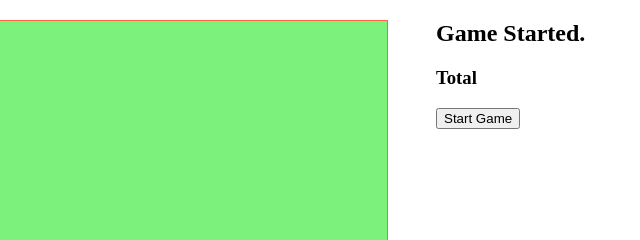
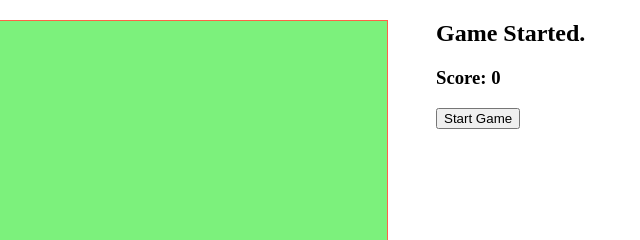
Before and after one commit to kishansky/mosquito, a plain HTML site: page index.html in a window 1280 px wide. Both pictures are taken after a click on the button "Start Game". Shown: the top 240 px of the page, 222-862 px from the left. Drawn offline with Linux system fonts and the light colour scheme.

Commit message:
update it

```diff
--- a/index.html
+++ b/index.html
@@ -41,7 +41,7 @@
 
         </h2>
         <h3>
-            <span>Total</span>
+            <span>Score: </span>
             <span id="totalHit"></span>
         </h3>
         <button onclick="startGame()">Start Game</button>
@@ -51,8 +51,9 @@
         let isGameStart=false;
         let hit = false;
         function startGame(){
+            hitcount=0;
             document.getElementById("gameStaus").innerText="Game Started.";
-            let hitcount=0;
+            document.getElementById("totalHit").innerText =hitcount;
             isGameStart =true;
             let mosquito = document.getElementById("mosquito");
             let time =setInterval(()=>{
@@ -63,6 +64,7 @@
                 mosquito.style.top=j+"px";
             },1500);
             setTimeout(()=>{
+                document.getElementById("gameStaus").innerText="Game Over.";
                 clearTimeout(time);
                 isGameStart =false;
                 hit = false;
@@ -70,7 +72,6 @@
         }
         function hitMosquito(){
             if(isGameStart && hit){
-                document.getElementById("gameStaus").innerText="Game Over.";
                 hit = false;
                 hitcount++;
                 document.getElementById("totalHit").innerText =hitcount;
```
